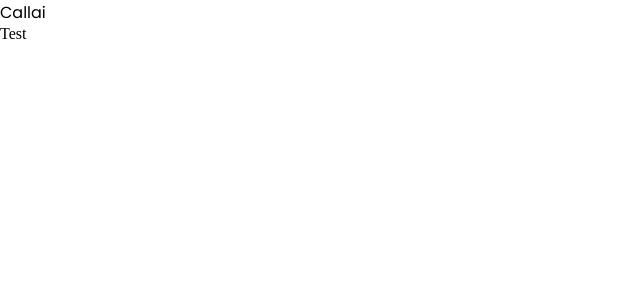
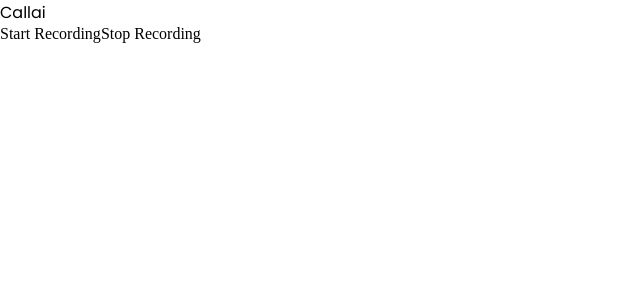
Before and after one commit to jazeelius/callai, a React (Vite) app: page /test in a window 1280 px wide. Shown: the top 300 px of the page, without its empty margins (0-640 px from the left). Built offline with nearby package versions, Linux system fonts and the light colour scheme.

Commit message:
added aws transcribe

```diff
--- a/src/pages/Test.jsx
+++ b/src/pages/Test.jsx
@@ -1,11 +1,31 @@
-import React from 'react'
+import { useState } from "react";
+import { startRecording, stopRecording } from "../aws/helper";
 
 function Test() {
+  const [transcription, setTranscription] = useState("");
+
   return (
     <div>
-      Test
+      <button
+        onClick={async () => {
+          await startRecording((text) => {
+            setTranscription((transcription) => transcription + text);
+          });
+        }}
+      >
+        Start Recording
+      </button>
+      <button
+        onClick={() => {
+          stopRecording();
+          setTranscription("");
+        }}
+      >
+        Stop Recording
+      </button>
+      <div>{transcription}</div>
     </div>
-  )
+  );
 }
 
-export default Test
+export default Test;
```
Also changed, not shown: package.json (+6 -1 lines), src/App.jsx (+4 -5 lines), src/pages/LandingPage.jsx (+4 -6 lines), 2 other files (tests, documents, lock files or other folders).
